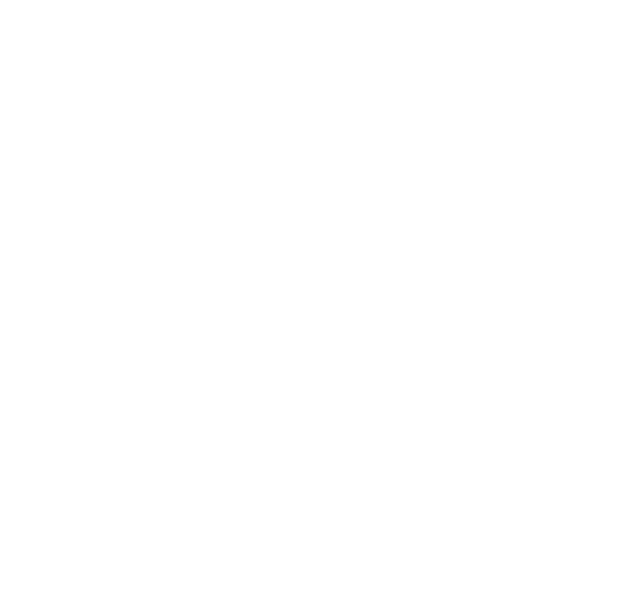
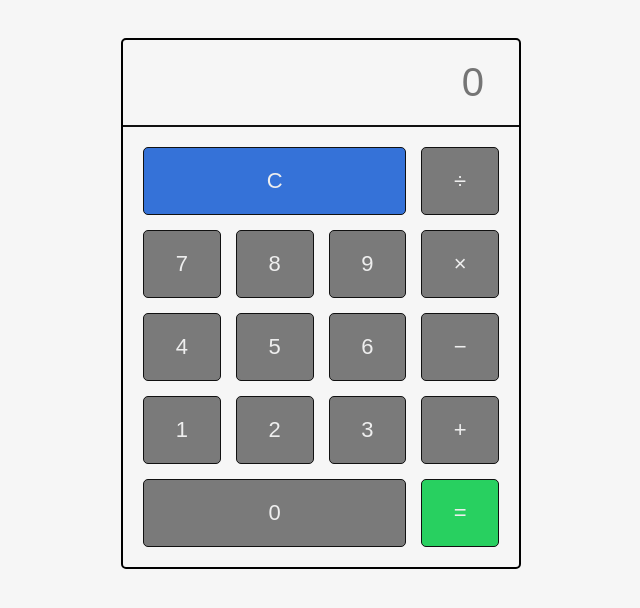
Before and after one commit to webdevil81/calculator, a plain HTML site: page index.html in a window 1280 px wide. Shown: the whole page, without its empty margins (319-959 px from the left). Drawn offline with Linux system fonts and the light colour scheme.

Commit message:
Constructed HTML and CSS for calculator

```diff
--- a/index.html
+++ b/index.html
@@ -7,6 +7,41 @@
 </head>
 <body>
 
+<div id="container">
+    <div class="calculator">
+
+        <input type="number" placeholder="0">
+
+        <div class="calculator-buttons">
+
+            <button class="calc-button is-Clear">C</button>
+            <button class="calc-button is-Operator">&divide;</button>
+            <button class="calc-button">7</button>
+            <button class="calc-button">8</button>
+            <button class="calc-button">9</button>
+
+            <button class="calc-button is-Operator">&times;</button>
+            <button class="calc-button">4</button>
+            <button class="calc-button">5</button>
+            <button class="calc-button">6</button>
+
+            <button class="calc-button is-Operator">&minus;</button>
+            <button class="calc-button">1</button>
+            <button class="calc-button">2</button>
+            <button class="calc-button">3</button>
+
+
+
+
+
+            <button class="calc-button is-Operator">&plus;</button>
+            <button class="calc-button is-Zero">0</button>
+            <button class="calc-button is-equals">&equals;</button>
+
+        </div>
+
+    </div>
+</div>
 
 <script src="script.js"></script>
 </body>
--- a/script.js
+++ b/script.js
@@ -1,3 +1,7 @@
+function operator() {
+
+}
+
 function add(a, b) {
     return a + b;
 }
--- a/style.css
+++ b/style.css
@@ -0,0 +1,65 @@
+* {
+    box-sizing: border-box;
+}
+
+body {
+    background: #F6F6F6;
+    padding-bottom: 30px;
+    padding-top: 30px;
+}
+
+#container {
+
+}
+
+.calculator {
+    max-width: 400px;
+    margin: 0 auto;
+    border: 2px solid black;
+    border-radius: 5px;
+}
+
+.calculator input {
+    background: none;
+    border: none;
+    box-shadow: none;
+    width: 100%;
+    border-bottom: 2px solid #111;
+    padding: 20px;
+    text-align: right;
+    font-size: 40px;
+}
+
+.calculator-buttons {
+    display: grid;
+    grid-template: repeat(5, 1fr) / repeat(4, 1fr);
+    padding: 20px;
+    grid-gap: 15px;
+}
+
+.calc-button {
+    background: rgba(0, 0, 0, 0.5);
+    color: #EEE;
+    border: 1px solid #111;
+    border-radius: 5px;
+    padding: 20px;
+    font-size: 22px;
+    cursor: pointer;
+}
+
+.is-Clear {
+    grid-column: span 3;
+    background: #3572D8;
+}
+
+.is-Operator {
+
+}
+
+.is-Zero {
+    grid-column: 1 / 4;
+}
+
+.is-equals {
+    background: #28d060;
+}
```
